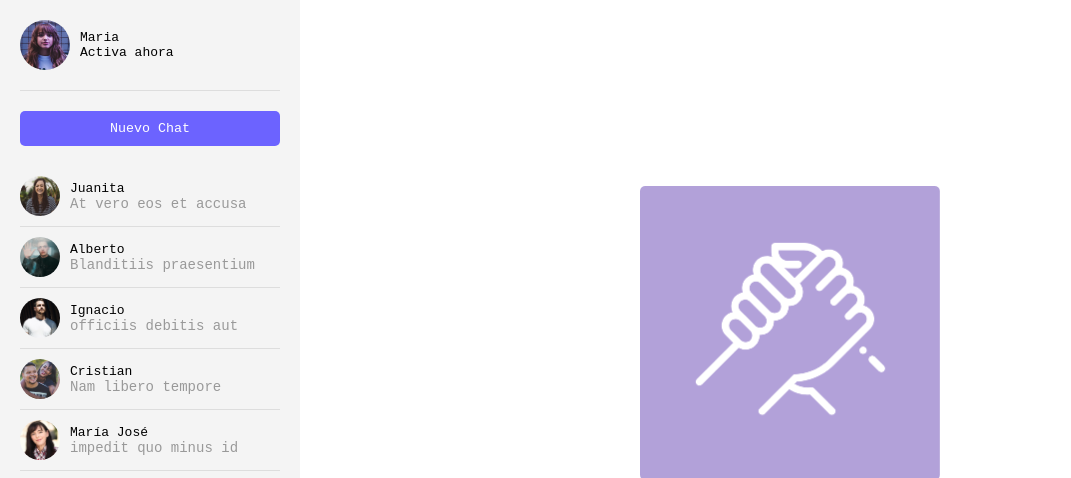
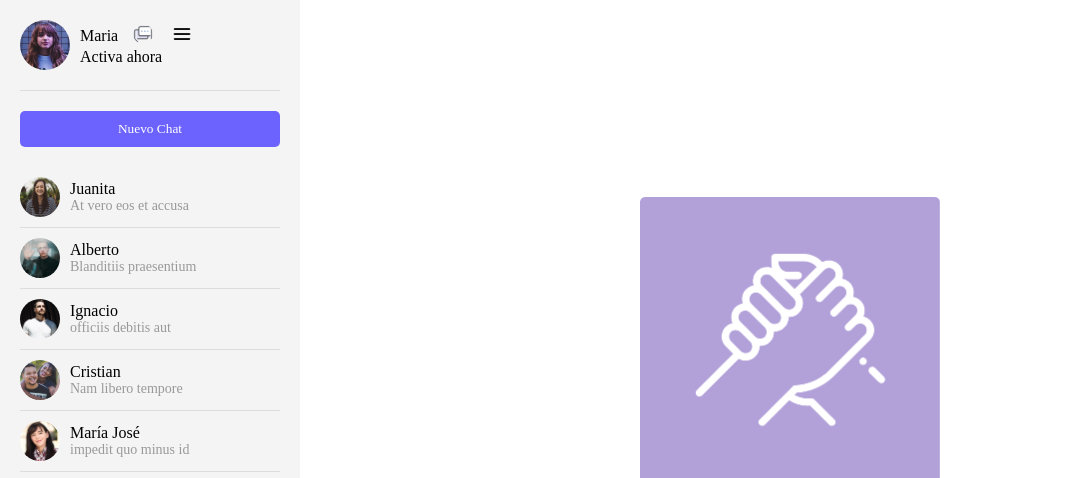
Before and after one commit to Deneken/FlexBox, a plain HTML site: page index.html in a window 1280 px wide. Shown: the top 478 px of the page, without its empty margins (0-1071 px from the left). Drawn offline with Linux system fonts and the light colour scheme.

Commit message:
IconosAgregados

```diff
--- a/assets/css/style.css
+++ b/assets/css/style.css
@@ -2,7 +2,7 @@
     margin: 0;
     padding: 0;
     box-sizing: border-box;
-    font-family:  monospace;
+    font-family: 'Times New Roman', Times, serif;
   }
 
   .container {
@@ -28,7 +28,6 @@
     margin-bottom: 20px;
   }
 
-
   .perfil img {
     width: 50px;
     height: 50px;
@@ -36,6 +35,23 @@
     margin-right: 10px;
   }
 
+  .nombre-iconos p {
+    display: flex;
+    align-items: center;
+    margin: 0;
+  }
+
+  .iconos {
+    margin-left: 10px;
+  }
+
+  .iconos img {
+    width: 20px;
+    height: 20px;
+    margin-left: 5px;
+    cursor: pointer;
+  }
+  /* Separador */
   .separador {
     border-bottom: 1px solid #ddd;
     margin-bottom: 20px;
--- a/index.html
+++ b/index.html
@@ -14,8 +14,13 @@
     <div class="principal">
       <div class="perfil">
         <img src="./assets/img/maria.jpg" alt="">
-        <div>
-          <p>Maria</p>
+        <div class="nombre-iconos">
+          <p>Maria
+            <span class="iconos">
+              <img src="./assets/img/chat.png" alt="Chat">
+              <img src="./assets/img/menu.png" alt="Menu">
+            </span>
+          </p>
           <p>Activa ahora</p>
         </div>
       </div>
```
Also changed, not shown: assets/img/chat.png (added), assets/img/menu.png (added).
